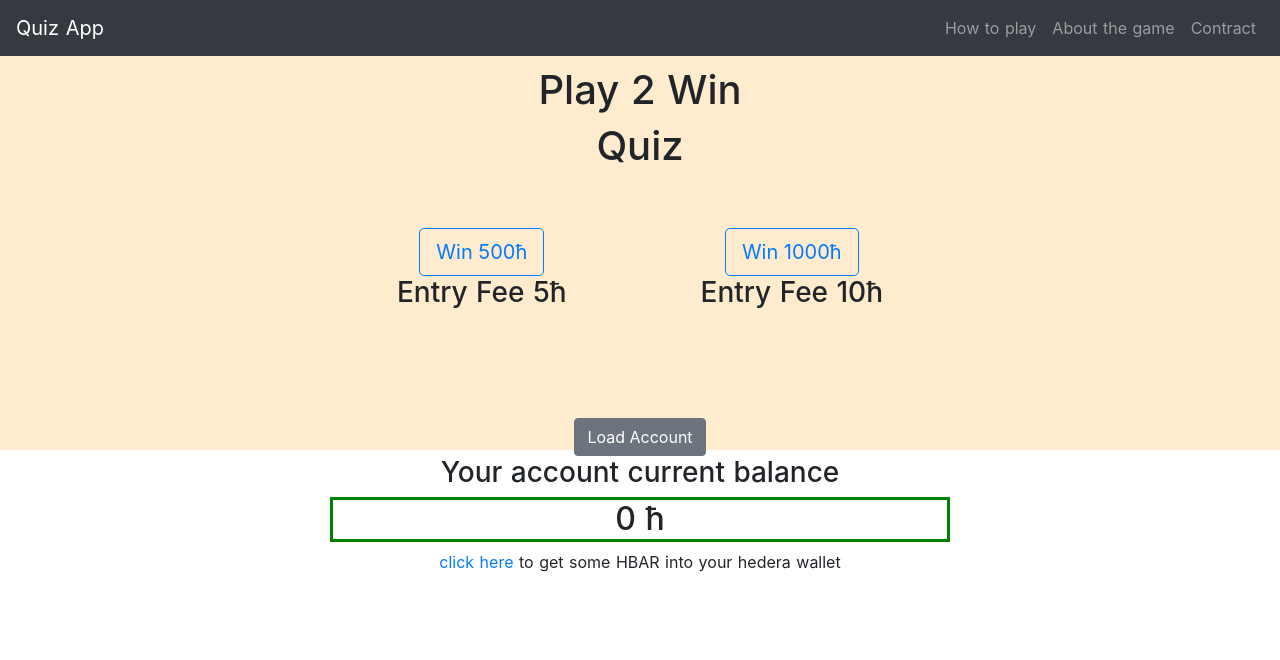
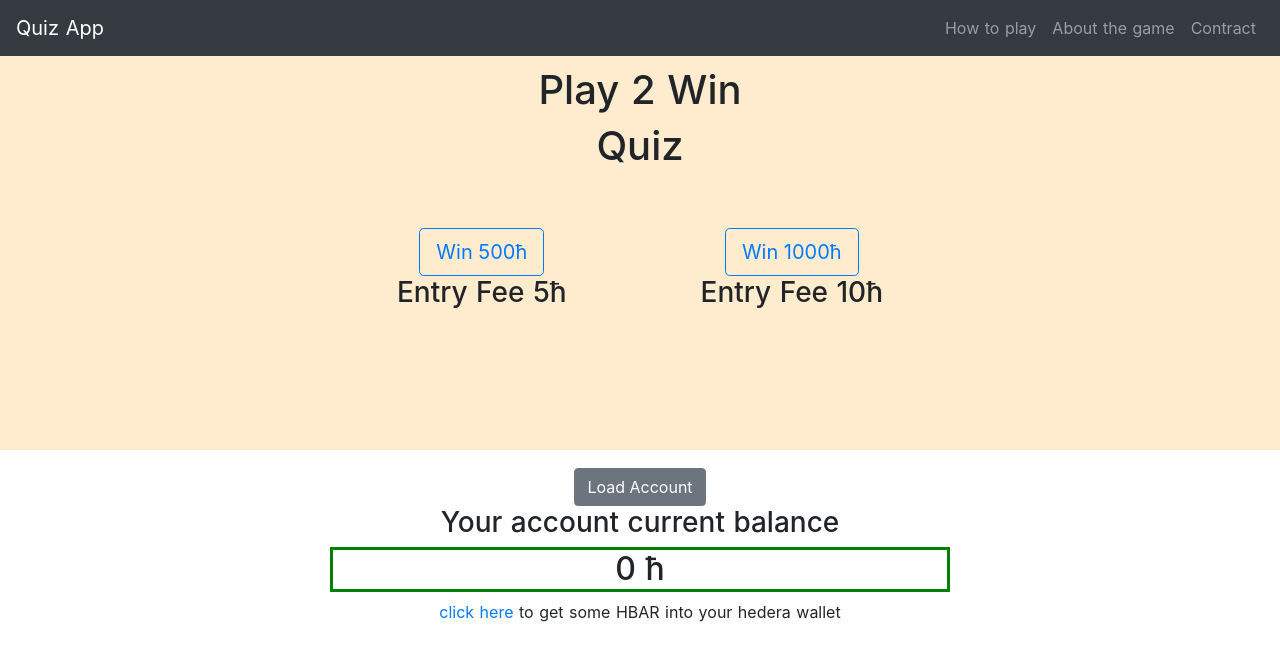
Before and after one commit to jubayer23/hedera20-nuxt, a Nuxt app: page / in a window 1280 px wide. Shown: the top 660 px of the page. Built offline with nearby package versions, Linux system fonts and the light colour scheme.

Commit message:
Update index.vue

```diff
--- a/pages/index.vue
+++ b/pages/index.vue
@@ -196,7 +196,7 @@ export default {
 }
 .account {
   position: relative;
-  top: 150px;
+  top: 200px;
 }
 h2 {
   border: 3px solid green;
```
